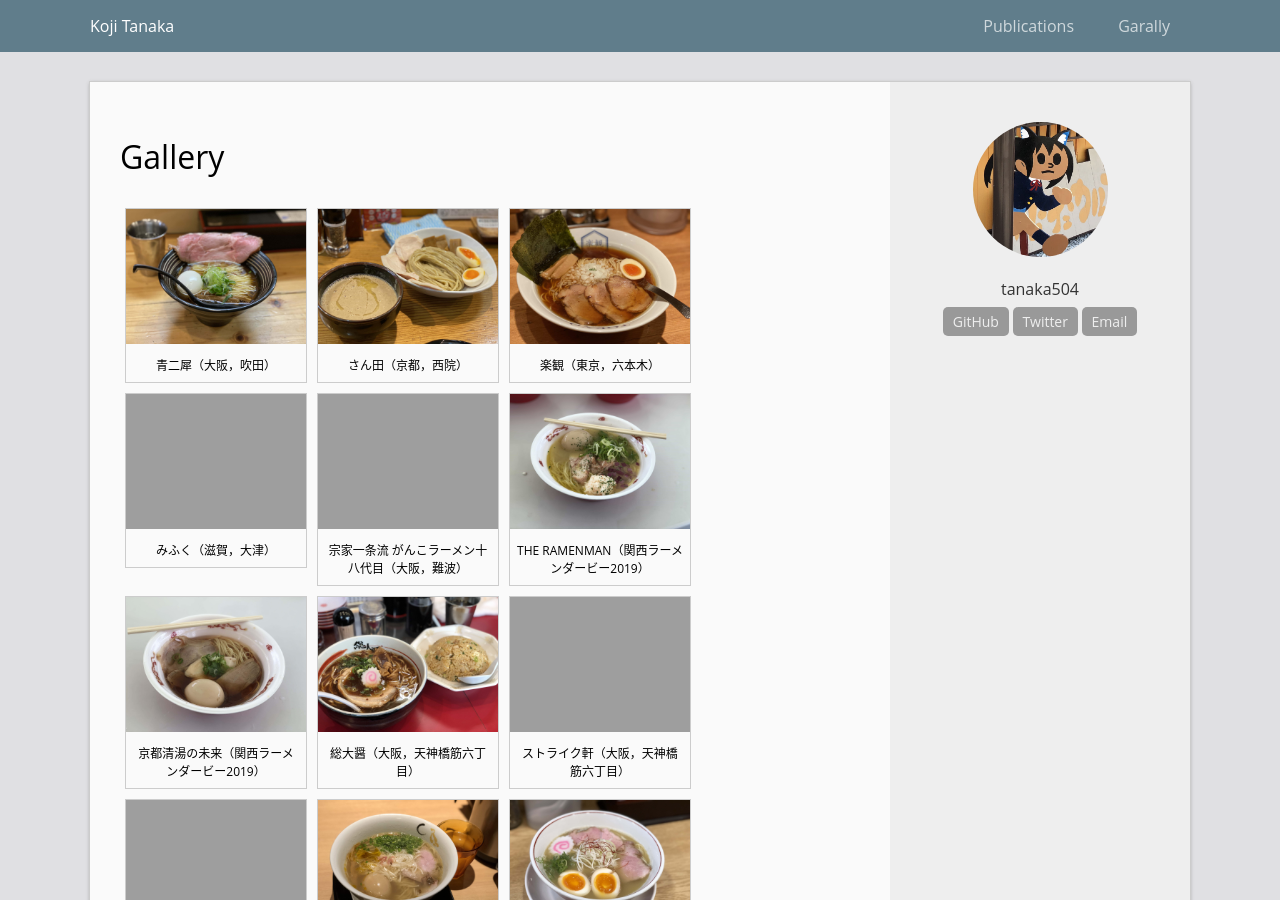
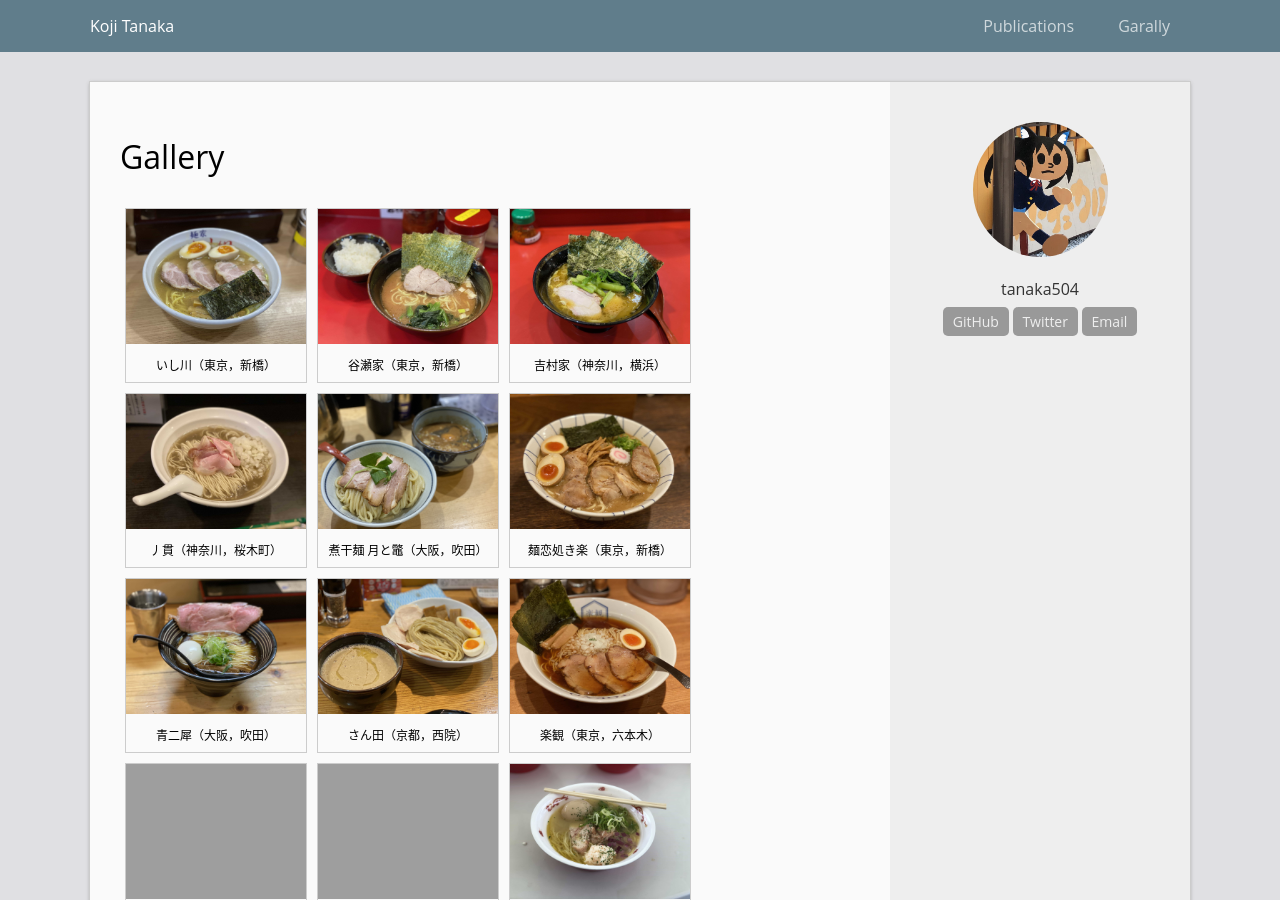
Before and after one commit to tanaka504/tanaka504.github.io, a Jekyll site: the page built from gallery.html, in a window 1280 px wide and 900 px high. Built offline with Jekyll 4.4.1, drawn with Linux system fonts in a browser that asks for light colours.

Commit message:
update:gallery

```diff
--- a/_data/gallery.json
+++ b/_data/gallery.json
@@ -1,4 +1,28 @@
 [
+  {
+    "image": "20201124_ishikawa.jpg",
+    "description": "いし川（東京，新橋）"
+  },
+  {
+    "image": "20201123_taniseya.jpg",
+    "description": "谷瀬家（東京，新橋）"
+  },
+  {
+    "image": "20201121_yoshimuraya.jpg",
+    "description": "吉村家（神奈川，横浜）"
+  },
+  {
+    "image": "20201121_hechikan.jpg",
+    "description": "丿貫（神奈川，桜木町）"
+  },
+  {
+    "image": "20201017_tsukitosuppon.jpg",
+    "description": "煮干麺 月と鼈（大阪，吹田）"
+  },
+  {
+    "image": "20200803_kiraku.jpg",
+    "description": "麺恋処き楽（東京，新橋）"
+  },
   {
     "image": "20200307_aonisai.jpg",
     "description": "青二犀（大阪，吹田）"
```
Also changed, not shown: images/20200803_kiraku.jpg (added), images/20201017_tsukitosuppon.jpg (added), images/20201121_hechikan.jpg (added), images/20201121_yoshimuraya.jpg (added), images/20201123_taniseya.jpg (added), images/20201124_ishikawa.jpg (added).
